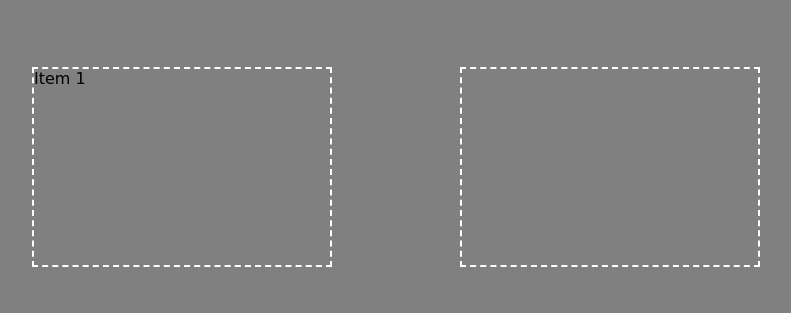
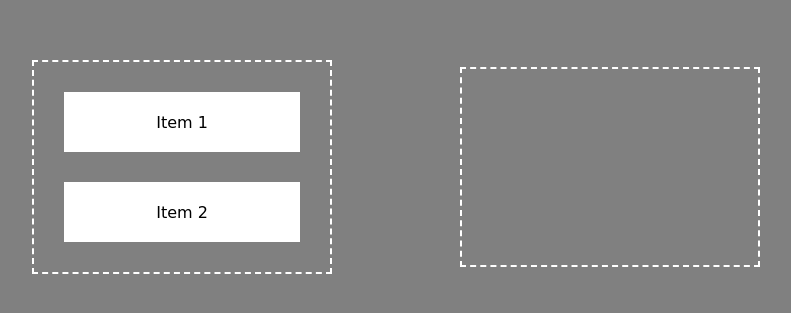
Before and after one commit to ylanekouassi/Drag-N-Drop, a plain HTML site: page index.html in a window 1280 px wide. Shown: the part 233-546 px from the top of the page, without its empty margins (244-1035 px from the left). Drawn offline with Linux system fonts and the light colour scheme.

Commit message:
item 1 and 2 created

```diff
--- a/index.html
+++ b/index.html
@@ -10,6 +10,7 @@
     <div class="container">
         <div  id="left">
             <div class="item" draggable="true">Item 1</div>
+            <div class="item" draggable="true">Item 2</div>
         </div>
 
         <div id="right">
--- a/style.css
+++ b/style.css
@@ -20,3 +20,14 @@
     width: 300px;
     min-height: 200px;
 }
+
+.item {
+    display: flex;
+    align-items: center;
+    justify-content: center;
+    cursor: grab;
+    height: 60px;
+    margin: 30px;
+    background-color: white;
+    color: black;
+}
```
